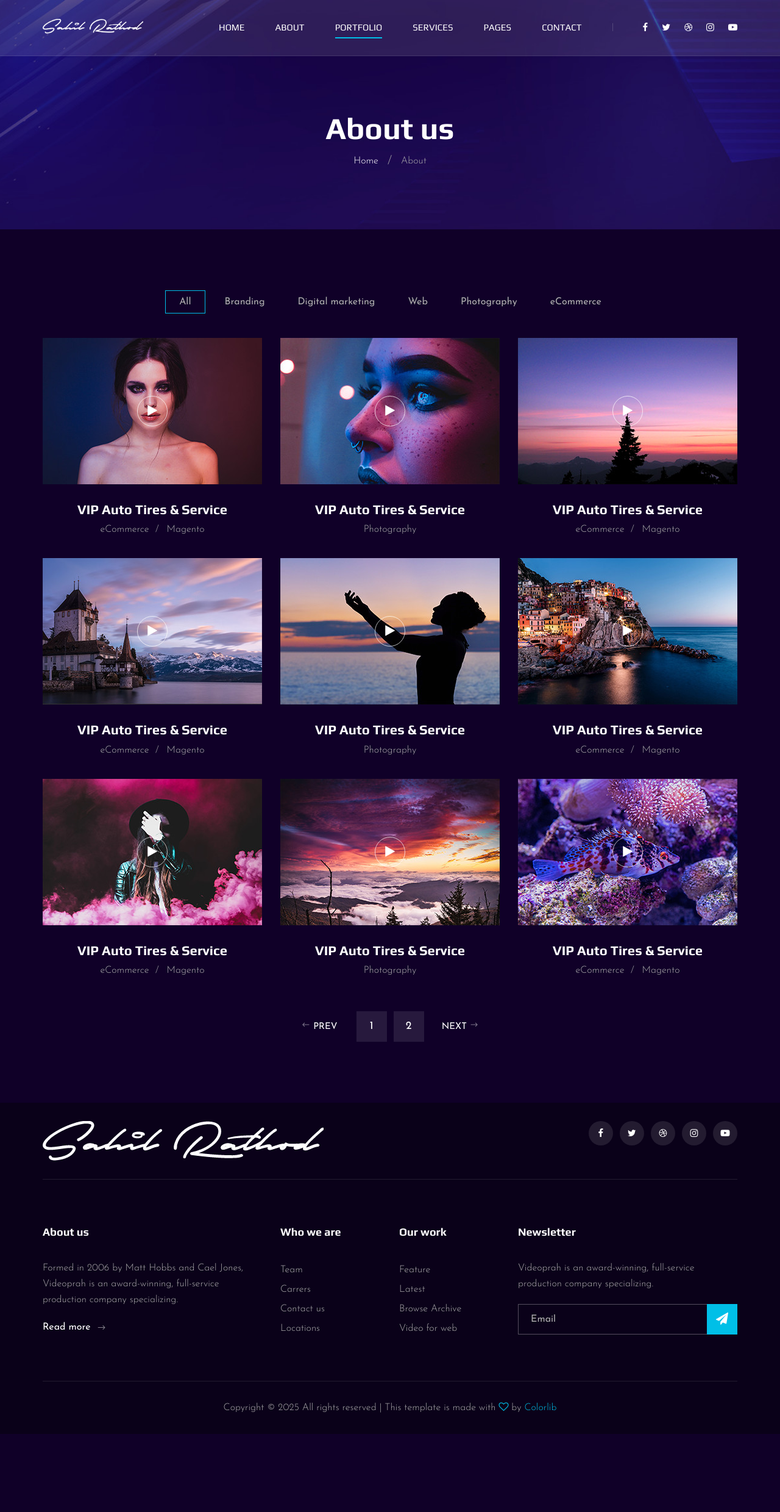
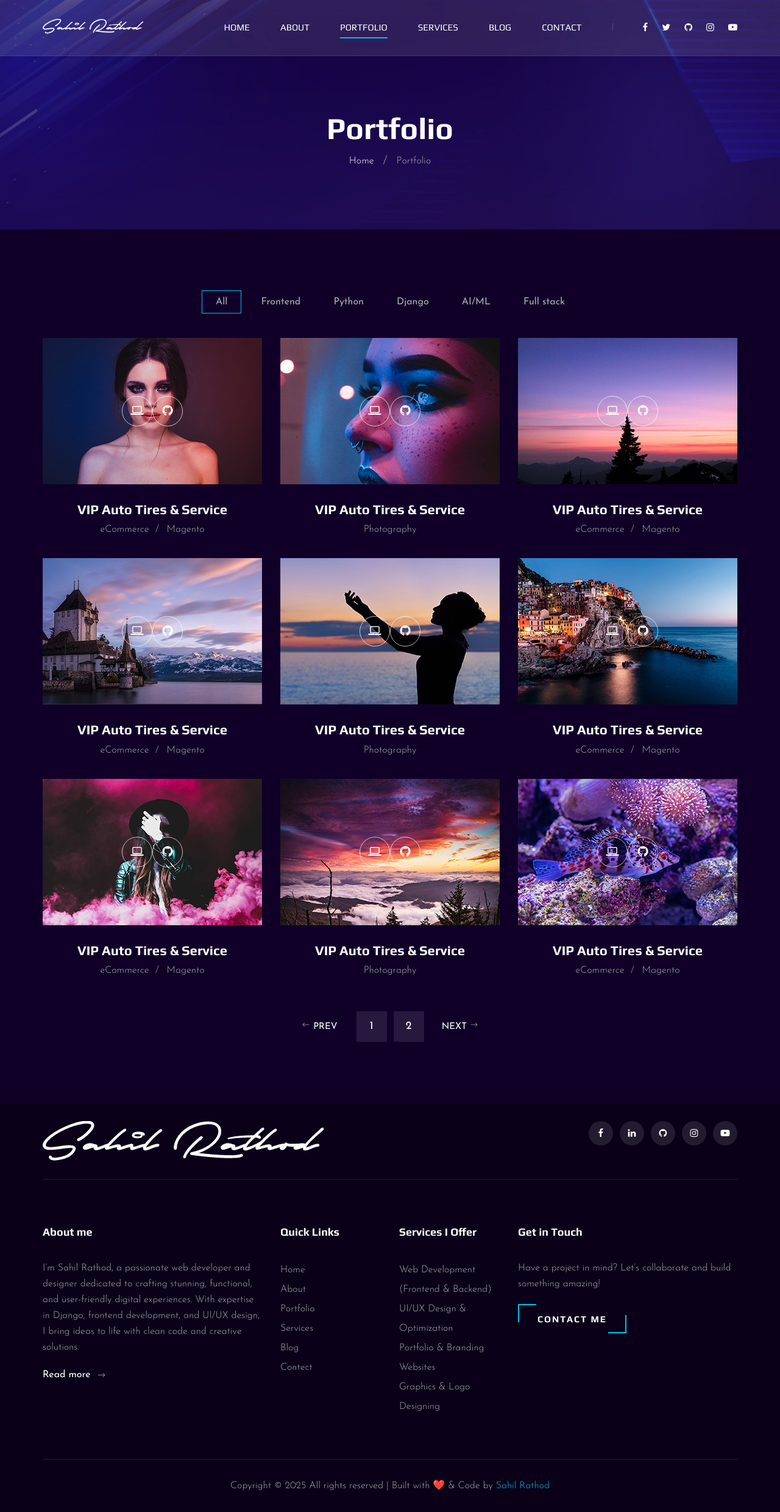
Before and after one commit to code-hunter07/portfolio, a Django app: page /portfolio in a window 1280 px wide. Shown: the whole page at 61% size. Before the commit the page ends 2351 px from the top, so only its background shows below. Run offline with Django 5.2, Linux system fonts and the light colour scheme; some libraries are stand-ins or nearby versions.

Commit message:
portfolio

```diff
--- a/templates/portfolio.html
+++ b/templates/portfolio.html
@@ -4,16 +4,15 @@
 
 <head>
     <meta charset="UTF-8">
-    <meta name="description" content="Videograph Template">
-    <meta name="keywords" content="Videograph, unica, creative, html">
+    <meta name="description" content="Sahil Rathod Portfolio">
+    <meta name="keywords" content="Sahil, Rathod, Sahil Rathod, Portfolio, website, web, web developer, develop, developer, development, designer">
     <meta name="viewport" content="width=device-width, initial-scale=1.0">
     <meta http-equiv="X-UA-Compatible" content="ie=edge">
-    <title>Videograph | Template</title>
+    <title>Portfolio | Sahil Rathod</title>
 
     <!-- Google Font -->
     <link href="https://fonts.googleapis.com/css2?family=Play:wght@400;700&display=swap" rel="stylesheet">
-    <link href="https://fonts.googleapis.com/css2?family=Josefin+Sans:wght@300;400;500;600;700&display=swap"
-        rel="stylesheet">
+    <link href="https://fonts.googleapis.com/css2?family=Josefin+Sans:wght@300;400;500;600;700&display=swap" rel="stylesheet">
 
     <!-- Css Styles -->
     <link rel="stylesheet" href="{% static 'css/bootstrap.min.css'%}" type="text/css">
@@ -48,19 +47,14 @@
                                 <li><a href="about">About</a></li>
                                 <li class="active"><a href="portfolio">Portfolio</a></li>
                                 <li><a href="services">Services</a></li>
-                                <li><a href="">Pages</a>
-                                    <ul class="dropdown">
-                                        <li><a href="blog">Blog</a></li>
-                                        <li><a href="blogdetails">Blog Details</a></li>
-                                    </ul>
-                                </li>
+                                <li><a href="blog">Blog</a></li>
                                 <li><a href="contact">Contact</a></li>
                             </ul>
                         </nav>
                         <div class="header__nav__social">
                             <a href="#"><i class="fa fa-facebook"></i></a>
                             <a href="#"><i class="fa fa-twitter"></i></a>
-                            <a href="#"><i class="fa fa-dribbble"></i></a>
+                            <a href="#"><i class="fa fa-github"></i></a>
                             <a href="#"><i class="fa fa-instagram"></i></a>
                             <a href="#"><i class="fa fa-youtube-play"></i></a>
                         </div>
@@ -78,10 +72,10 @@
             <div class="row">
                 <div class="col-lg-12 text-center">
                     <div class="breadcrumb__text">
-                        <h2>About us</h2>
+                        <h2>Portfolio</h2>
                         <div class="breadcrumb__links">
                             <a href="/">Home</a>
-                            <span>About</span>
+                            <span>Portfolio</span>
                         </div>
                     </div>
                 </div>
@@ -97,11 +91,11 @@
                 <div class="col-lg-12">
                     <ul class="portfolio__filter">
                         <li class="active" data-filter="*">All</li>
-                        <li data-filter=".branding">Branding</li>
-                        <li data-filter=".digital-marketing">Digital marketing</li>
-                        <li data-filter=".web">Web</li>
-                        <li data-filter=".photography">Photography</li>
-                        <li data-filter=" .ecommerce">eCommerce</li>
+                        <li data-filter=".frontend">Frontend</li>
+                        <li data-filter=".python">Python</li>
+                        <li data-filter=".django">Django</li>
+                        <li data-filter=".aiml">AI/ML</li>
+                        <li data-filter=" .fullstack">Full stack</li>
                     </ul>
                 </div>
             </div>
@@ -109,8 +103,8 @@
                 <div class="col-lg-4 col-md-6 col-sm-6 mix branding">
                     <div class="portfolio__item">
                         <div class="portfolio__item__video set-bg" data-setbg="{% static 'img/portfolio/portfolio-1.jpg'%}">
-                            <a href="https://www.youtube.com/watch?v=LXb3EKWsInQ" class="play-btn video-popup"><i
-                                    class="fa fa-play"></i></a>
+                            <a href="https://www.youtube.com/watch?v=LXb3EKWsInQ" class="play-btn video-popup"><i class="fa fa-laptop"></i></a>
+                            <a href="https://www.youtube.com/watch?v=LXb3EKWsInQ" class="play-btn video-popup"><i class="fa fa-github"></i></a>
                         </div>
                         <div class="portfolio__item__text">
                             <h4>VIP Auto Tires & Service</h4>
@@ -124,8 +118,8 @@
                 <div class="col-lg-4 col-md-6 col-sm-6 mix digital-marketing">
                     <div class="portfolio__item">
                         <div class="portfolio__item__video set-bg" data-setbg="{% static 'img/portfolio/portfolio-2.jpg'%}">
-                            <a href="https://www.youtube.com/watch?v=LXb3EKWsInQ" class="play-btn video-popup"><i
-                                    class="fa fa-play"></i></a>
+                            <a href="https://www.youtube.com/watch?v=LXb3EKWsInQ" class="play-btn video-popup"><i class="fa fa-laptop"></i></a>
+                            <a href="https://www.youtube.com/watch?v=LXb3EKWsInQ" class="play-btn video-popup"><i class="fa fa-github"></i></a>
                         </div>
                         <div class="portfolio__item__text">
                             <h4>VIP Auto Tires & Service</h4>
@@ -136,8 +130,8 @@
                 <div class="col-lg-4 col-md-6 col-sm-6 mix web">
                     <div class="portfolio__item">
                         <div class="portfolio__item__video set-bg" data-setbg="{% static 'img/portfolio/portfolio-3.jpg'%}">
-                            <a href="https://www.youtube.com/watch?v=LXb3EKWsInQ" class="play-btn video-popup"><i
-                                    class="fa fa-play"></i></a>
+                            <a href="https://www.youtube.com/watch?v=LXb3EKWsInQ" class="play-btn video-popup"><i class="fa fa-laptop"></i></a>
+                            <a href="https://www.youtube.com/watch?v=LXb3EKWsInQ" class="play-btn video-popup"><i class="fa fa-github"></i></a>
                         </div>
                         <div class="portfolio__item__text">
                             <h4>VIP Auto Tires & Service</h4>
@@ -151,8 +145,8 @@
                 <div class="col-lg-4 col-md-6 col-sm-6 mix photography">
                     <div class="portfolio__item">
                         <div class="portfolio__item__video set-bg" data-setbg="{% static 'img/portfolio/portfolio-4.jpg'%}">
-                            <a href="https://www.youtube.com/watch?v=LXb3EKWsInQ" class="play-btn video-popup"><i
-                                    class="fa fa-play"></i></a>
+                            <a href="https://www.youtube.com/watch?v=LXb3EKWsInQ" class="play-btn video-popup"><i class="fa fa-laptop"></i></a>
+                            <a href="https://www.youtube.com/watch?v=LXb3EKWsInQ" class="play-btn video-popup"><i class="fa fa-github"></i></a>
                         </div>
                         <div class="portfolio__item__text">
                             <h4>VIP Auto Tires & Service</h4>
@@ -166,8 +160,8 @@
                 <div class="col-lg-4 col-md-6 col-sm-6 mix ecommerce">
                     <div class="portfolio__item">
                         <div class="portfolio__item__video set-bg" data-setbg="{% static 'img/portfolio/portfolio-5.jpg'%}">
-                            <a href="https://www.youtube.com/watch?v=LXb3EKWsInQ" class="play-btn video-popup"><i
-                                    class="fa fa-play"></i></a>
+                            <a href="https://www.youtube.com/watch?v=LXb3EKWsInQ" class="play-btn video-popup"><i class="fa fa-laptop"></i></a>
+                            <a href="https://www.youtube.com/watch?v=LXb3EKWsInQ" class="play-btn video-popup"><i class="fa fa-github"></i></a>
                         </div>
                         <div class="portfolio__item__text">
                             <h4>VIP Auto Tires & Service</h4>
@@ -178,8 +172,8 @@
                 <div class="col-lg-4 col-md-6 col-sm-6 mix branding">
                     <div class="portfolio__item">
                         <div class="portfolio__item__video set-bg" data-setbg="{% static 'img/portfolio/portfolio-6.jpg'%}">
-                            <a href="https://www.youtube.com/watch?v=LXb3EKWsInQ" class="play-btn video-popup"><i
-                                    class="fa fa-play"></i></a>
+                            <a href="https://www.youtube.com/watch?v=LXb3EKWsInQ" class="play-btn video-popup"><i class="fa fa-laptop"></i></a>
+                            <a href="https://www.youtube.com/watch?v=LXb3EKWsInQ" class="play-btn video-popup"><i class="fa fa-github"></i></a>
                         </div>
                         <div class="portfolio__item__text">
                             <h4>VIP Auto Tires & Service</h4>
@@ -193,8 +187,8 @@
                 <div class="col-lg-4 col-md-6 col-sm-6 mix web">
                     <div class="portfolio__item">
                         <div class="portfolio__item__video set-bg" data-setbg="{% static 'img/portfolio/portfolio-7.jpg'%}">
-                            <a href="https://www.youtube.com/watch?v=LXb3EKWsInQ" class="play-btn video-popup"><i
-                                    class="fa fa-play"></i></a>
+                            <a href="https://www.youtube.com/watch?v=LXb3EKWsInQ" class="play-btn video-popup"><i class="fa fa-laptop"></i></a>
+                            <a href="https://www.youtube.com/watch?v=LXb3EKWsInQ" class="play-btn video-popup"><i class="fa fa-github"></i></a>
                         </div>
                         <div class="portfolio__item__text">
                             <h4>VIP Auto Tires & Service</h4>
@@ -208,8 +202,8 @@
                 <div class="col-lg-4 col-md-6 col-sm-6 mix photography">
                     <div class="portfolio__item">
                         <div class="portfolio__item__video set-bg" data-setbg="{% static 'img/portfolio/portfolio-8.jpg'%}">
-                            <a href="https://www.youtube.com/watch?v=LXb3EKWsInQ" class="play-btn video-popup"><i
-                                    class="fa fa-play"></i></a>
+                            <a href="https://www.youtube.com/watch?v=LXb3EKWsInQ" class="play-btn video-popup"><i class="fa fa-laptop"></i></a>
+                            <a href="https://www.youtube.com/watch?v=LXb3EKWsInQ" class="play-btn video-popup"><i class="fa fa-github"></i></a>
                         </div>
                         <div class="portfolio__item__text">
                             <h4>VIP Auto Tires & Service</h4>
@@ -220,8 +214,8 @@
                 <div class="col-lg-4 col-md-6 col-sm-6 mix ecommerce">
                     <div class="portfolio__item">
                         <div class="portfolio__item__video set-bg" data-setbg="{% static 'img/portfolio/portfolio-9.jpg'%}">
-                            <a href="https://www.youtube.com/watch?v=LXb3EKWsInQ" class="play-btn video-popup"><i
-                                    class="fa fa-play"></i></a>
+                            <a href="https://www.youtube.com/watch?v=LXb3EKWsInQ" class="play-btn video-popup"><i class="fa fa-laptop"></i></a>
+                            <a href="https://www.youtube.com/watch?v=LXb3EKWsInQ" class="play-btn video-popup"><i class="fa fa-github"></i></a>
                         </div>
                         <div class="portfolio__item__text">
                             <h4>VIP Auto Tires & Service</h4>
@@ -260,8 +254,8 @@
                     <div class="col-lg-6 col-md-6">
                         <div class="footer__top__social">
                             <a href="#"><i class="fa fa-facebook"></i></a>
-                            <a href="#"><i class="fa fa-twitter"></i></a>
-                            <a href="#"><i class="fa fa-dribbble"></i></a>
+                            <a href="#"><i class="fa fa-linkedin"></i></a>
+                            <a href="#"><i class="fa fa-github"></i></a>
                             <a href="#"><i class="fa fa-instagram"></i></a>
                             <a href="#"><i class="fa fa-youtube-play"></i></a>
                         </div>
@@ -272,42 +266,40 @@
                 <div class="row">
                     <div class="col-lg-4 col-md-6 col-sm-6">
                         <div class="footer__option__item">
-                            <h5>About us</h5>
-                            <p>Formed in 2006 by Matt Hobbs and Cael Jones, Videoprah is an award-winning, full-service
-                                production company specializing.</p>
-                            <a href="#" class="read__more">Read more <span class="arrow_right"></span></a>
+                            <h5>About me</h5>
+                            <p>I’m Sahil Rathod, a passionate web developer and designer dedicated to crafting stunning, functional, and user-friendly digital experiences. With expertise in Django, frontend development, and UI/UX design, I bring ideas to life with clean code and creative solutions.</p>
+                            <a href="about" class="read__more">Read more <span class="arrow_right"></span></a>
                         </div>
                     </div>
                     <div class="col-lg-2 col-md-3 col-sm-3">
                         <div class="footer__option__item">
-                            <h5>Who we are</h5>
+                            <h5>Quick Links</h5>
                             <ul>
-                                <li><a href="#">Team</a></li>
-                                <li><a href="#">Carrers</a></li>
-                                <li><a href="#">Contact us</a></li>
-                                <li><a href="#">Locations</a></li>
+                                <li><a href="/">Home</a></li>
+                                <li><a href="about">About</a></li>
+                                <li><a href="portfolio">Portfolio</a></li>
+                                <li><a href="service">Services</a></li>
+                                <li><a href="blog">Blog</a></li>
+                                <li><a href="contact">Contect</a></li>
                             </ul>
                         </div>
                     </div>
                     <div class="col-lg-2 col-md-3 col-sm-3">
                         <div class="footer__option__item">
-                            <h5>Our work</h5>
+                            <h5>Services I Offer</h5>
                             <ul>
-                                <li><a href="#">Feature</a></li>
-                                <li><a href="#">Latest</a></li>
-                                <li><a href="#">Browse Archive</a></li>
-                                <li><a href="#">Video for web</a></li>
+                                <li><a>Web Development (Frontend & Backend)</a></li>
+                                <li><a>UI/UX Design & Optimization</a></li>
+                                <li><a>Portfolio & Branding Websites</a></li>
+                                <li><a>Graphics & Logo Designing</a></li>
                             </ul>
                         </div>
                     </div>
                     <div class="col-lg-4 col-md-12">
                         <div class="footer__option__item">
-                            <h5>Newsletter</h5>
-                            <p>Videoprah is an award-winning, full-service production company specializing.</p>
-                            <form action="#">
-                                <input type="text" placeholder="Email">
-                                <button type="submit"><i class="fa fa-send"></i></button>
-                            </form>
+                            <h5>Get in Touch</h5>
+                            <p>Have a project in mind? Let’s collaborate and build something amazing!</p>
+                            <a href="contact" class="primary-btn">Contact Me</a>
                         </div>
                     </div>
                 </div>
@@ -320,8 +312,7 @@
                             <script>
                                 document.write(new Date().getFullYear());
                             </script>
-                            All rights reserved | This template is made with <i class="fa fa-heart-o"
-                                aria-hidden="true"></i> by <a href="https://colorlib.com" target="_blank">Colorlib</a>
+                            All rights reserved | Built with ❤️ & Code by <a href="https://www.instagram.com/itz_rathod._.07/" target="_blank">Sahil Rathod</a>
                         </p>
                         <!-- Link back to Colorlib can't be removed. Template is licensed under CC BY 3.0. -->
                     </div>
```
